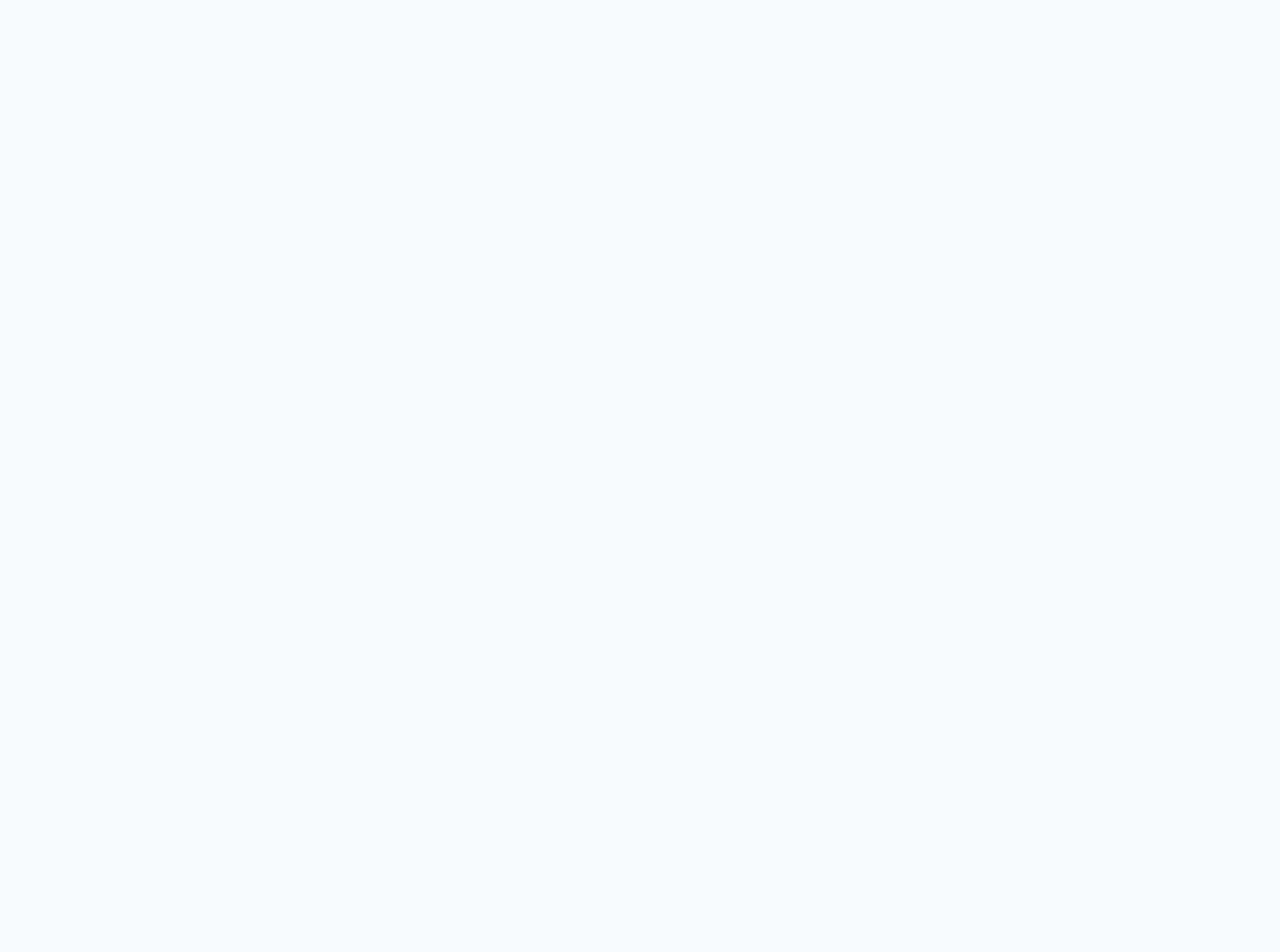
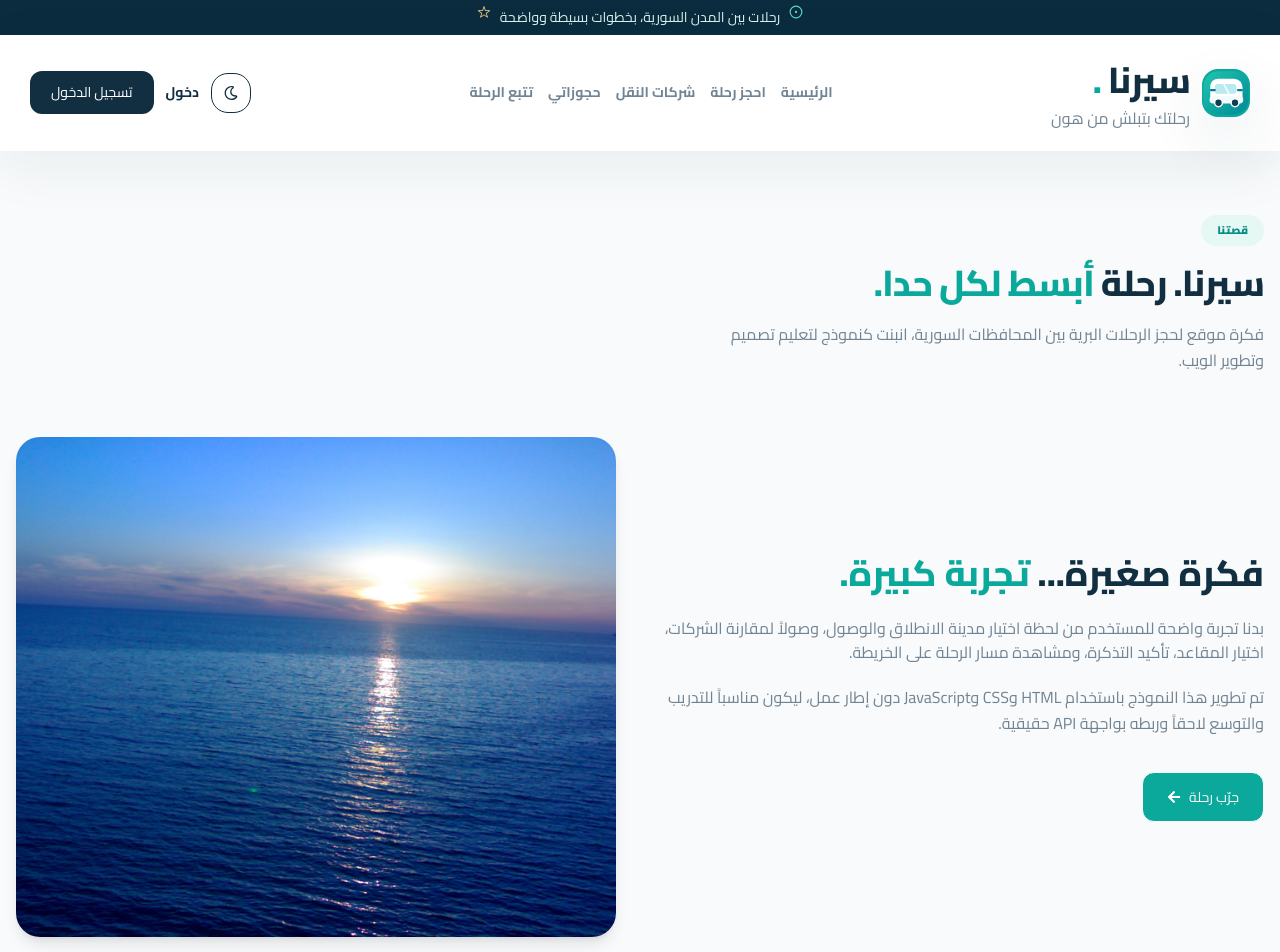
Before and after one commit to ranahab20/Sairna, a React (Vite) app in the folder sairna/: page /about in a window 1280 px wide. Before the commit this address had no page. Shown: the top 952 px of the page. Before the commit the page ends 800 px from the top, so only its background shows below. Built offline with nearby package versions, Linux system fonts and the light colour scheme.

Commit message:
add adout page

```diff
--- a/sairna/src/App.jsx
+++ b/sairna/src/App.jsx
@@ -2,6 +2,7 @@ import { Route, Routes } from 'react-router-dom'
 import './App.css'
 import MainLayout from './layouts/MainLayout'
 import Home from './pages/homepage/Home'
+import About from './pages/aboutpage/About'
 
 function App() {
 
@@ -10,6 +11,7 @@ function App() {
       <Routes>
         <Route element={<MainLayout/>} path="/" >
           <Route index element={<Home/>}/>
+          <Route path='/about' element= {<About/>}></Route>
         </Route>
 
       </Routes>
--- /dev/null
+++ b/sairna/src/pages/aboutpage/About.jsx
@@ -0,0 +1,67 @@
+import { useNavigate } from 'react-router-dom';
+import SectionHeading from '../../components/shared/SectionHeading';
+import Button from '../../components/shared/Button';
+import { FaArrowLeft } from 'react-icons/fa';
+import imgLatakia from '../../assets/latakia.jpg';
+
+function About() {
+  const navigate = useNavigate();
+
+  return (
+    <main className="min-h-screen bg-bg-main py-16">
+
+      <section className="container mx-auto px-4 mb-16">
+        <SectionHeading
+          eyebrow="قصتنا"
+          title="سيرنا. رحلة"
+          highlight="أبسط لكل حدا."
+          subtitle="فكرة موقع لحجز الرحلات البرية بين المحافظات السورية، انبنت كنموذج لتعليم تصميم وتطوير الويب."
+          align="right"
+          size="md"
+        />
+      </section>
+
+
+      <section className="container mx-auto px-4">
+        <div className="grid grid-cols-1 md:grid-cols-2 gap-12 items-center">
+
+          <div className="flex flex-col items-start gap-5">
+            <h2 className="text-3xl md:text-4xl font-extrabold text-text leading-tight">
+              فكرة صغيرة... <span className="text-primary">تجربة كبيرة.</span>
+            </h2>
+
+            <p className="text-muted text-sm md:text-base">
+              بدنا تجربة واضحة للمستخدم من لحظة اختيار مدينة الانطلاق والوصول، وصولاً لمقارنة الشركات، اختيار المقاعد، تأكيد التذكرة، ومشاهدة مسار الرحلة على الخريطة.
+            </p>
+
+            <p className="text-muted text-sm md:text-base leading-relaxed">
+              تم تطوير هذا النموذج باستخدام HTML وCSS وJavaScript دون إطار عمل، ليكون مناسباً للتدريب والتوسع لاحقاً وربطه بواجهة API حقيقية.
+            </p>
+
+            <Button
+              variant="primary"
+              color="primary"
+              onClick={() => navigate('/booking')} // أو أي مسار تاني بتحبيه
+              className="mt-4 flex items-center gap-2 px-6 py-3"
+            >
+              جرّب رحلة <FaArrowLeft />
+            </Button>
+          </div>
+
+          {/* العمود الأيسر: الصورة */}
+          <div className="w-full h-100 md:h-125 rounded-3xl overflow-hidden shadow-lg">
+            <img
+              src={imgLatakia}
+              alt="الساحل السوري في اللاذقية"
+              className="w-full h-full object-cover"
+            />
+          </div>
+
+        </div>
+      </section>
+
+    </main>
+  );
+}
+
+export default About;
```
